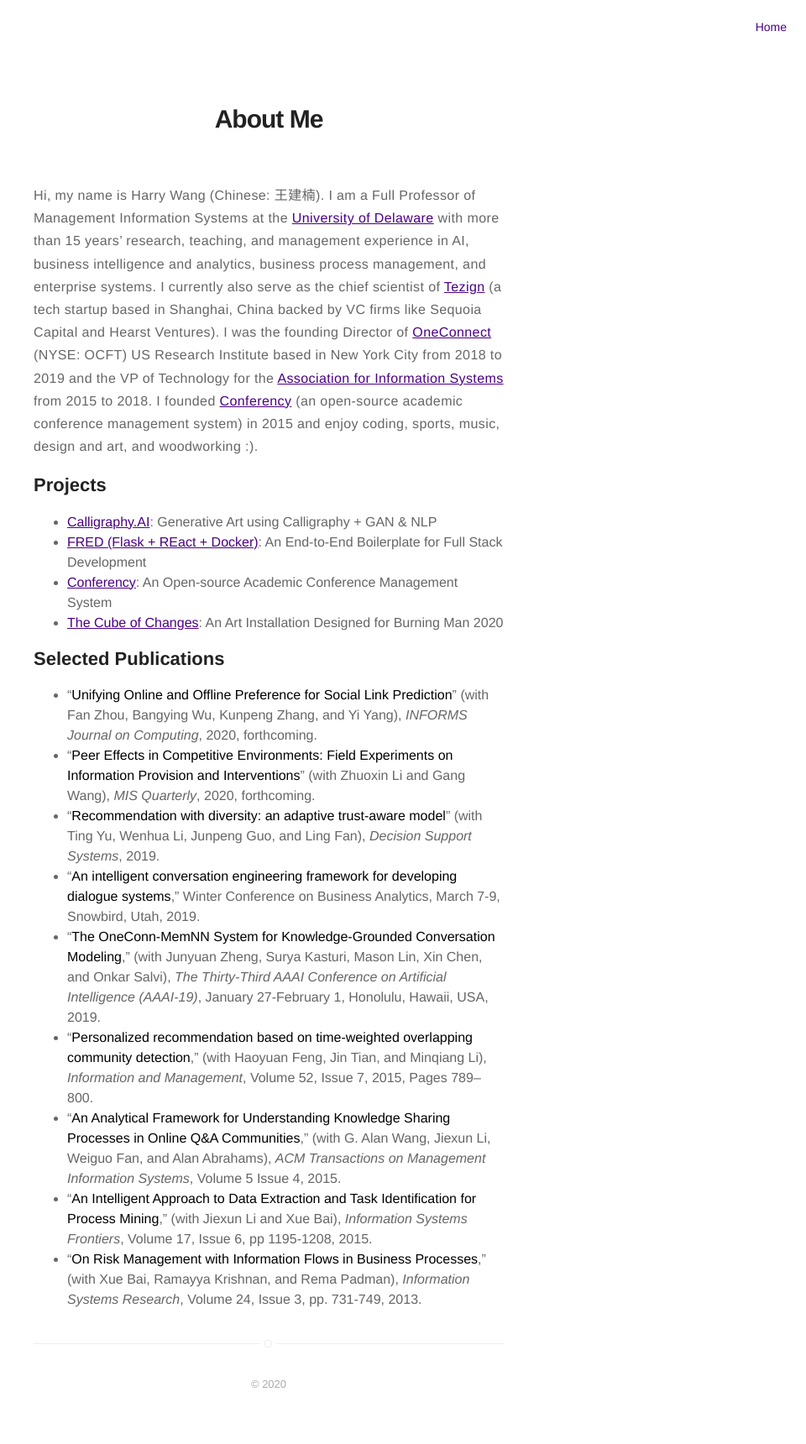
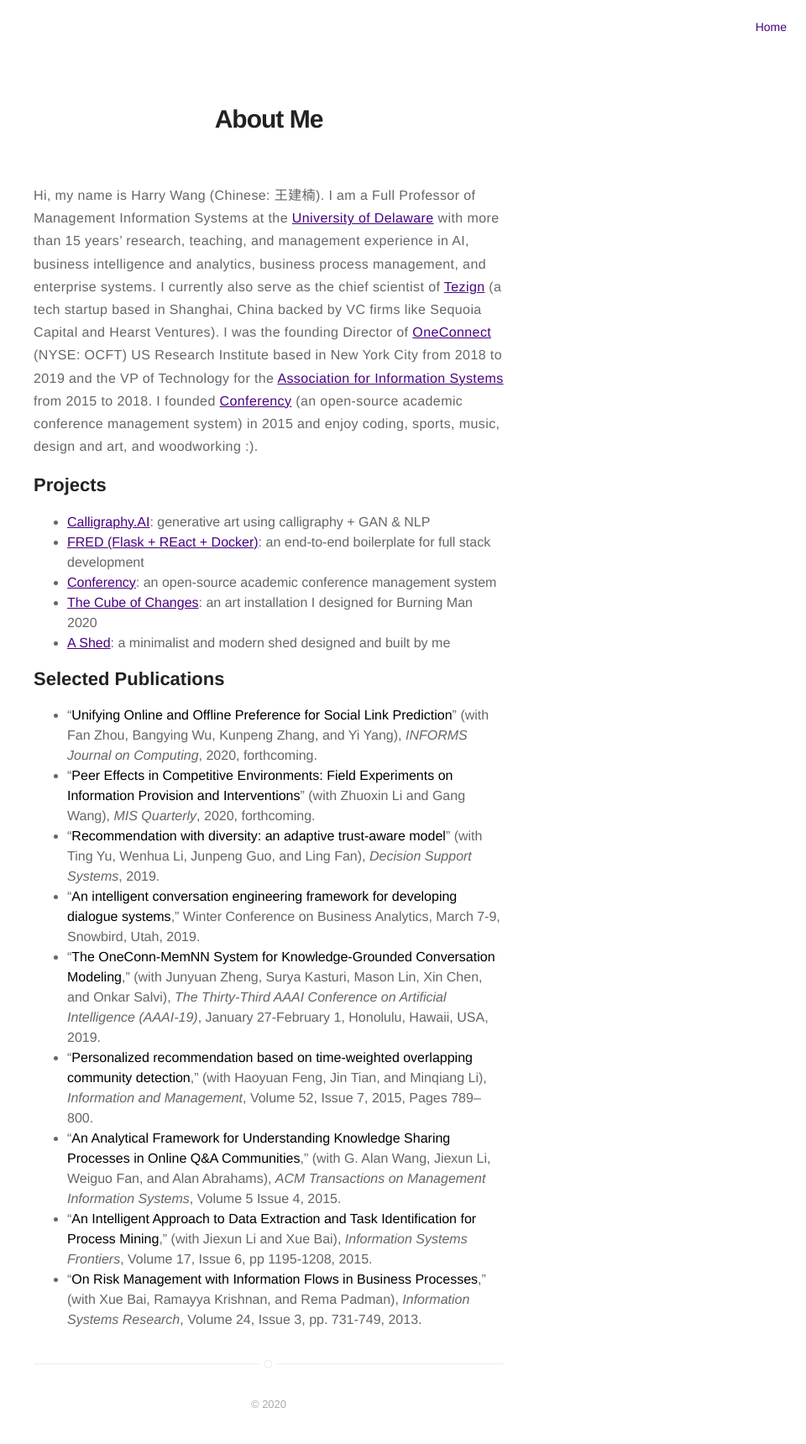
Before and after one commit to harrywang/harrywang.github.io, a Jekyll site: the page built from about.md, in a window 1280 px wide. Shown: the whole page at 84% size, without its empty margins (320-1280 px from the left). Built offline with Jekyll 4.4.1, drawn with Linux system fonts in a browser that asks for light colours; before the commit the page ends 1696 px from its top, so only the background shows below that.

Commit message:
added shed project

```diff
--- a/about.md
+++ b/about.md
@@ -8,10 +8,11 @@ Hi, my name is Harry Wang (Chinese: 王建楠). I am a Full Professor of Managem
 
 ## Projects
 
-- [Calligraphy.AI](http://harrywang.me/calligraphy): Generative Art using Calligraphy + GAN & NLP
-- [FRED (Flask + REact + Docker)](http://harrywang.me/fred): An End-to-End Boilerplate for Full Stack Development
-- [Conferency](https://www.conferency.com/): An Open-source Academic Conference Management System
-- [The Cube of Changes](http://harrywang.me/cube): An Art Installation Designed for Burning Man 2020
+- [Calligraphy.AI](http://harrywang.me/calligraphy): generative art using calligraphy + GAN & NLP
+- [FRED (Flask + REact + Docker)](http://harrywang.me/fred): an end-to-end boilerplate for full stack development
+- [Conferency](https://www.conferency.com/): an open-source academic conference management system
+- [The Cube of Changes](http://harrywang.me/cube): an art installation I designed for Burning Man 2020
+- [A Shed](http://harrywang.me/shed): a minimalist and modern shed designed and built by me
 
 ## Selected Publications
 
```
Also changed, not shown: shed.md (added, +31 -0 lines), 4 other files.
